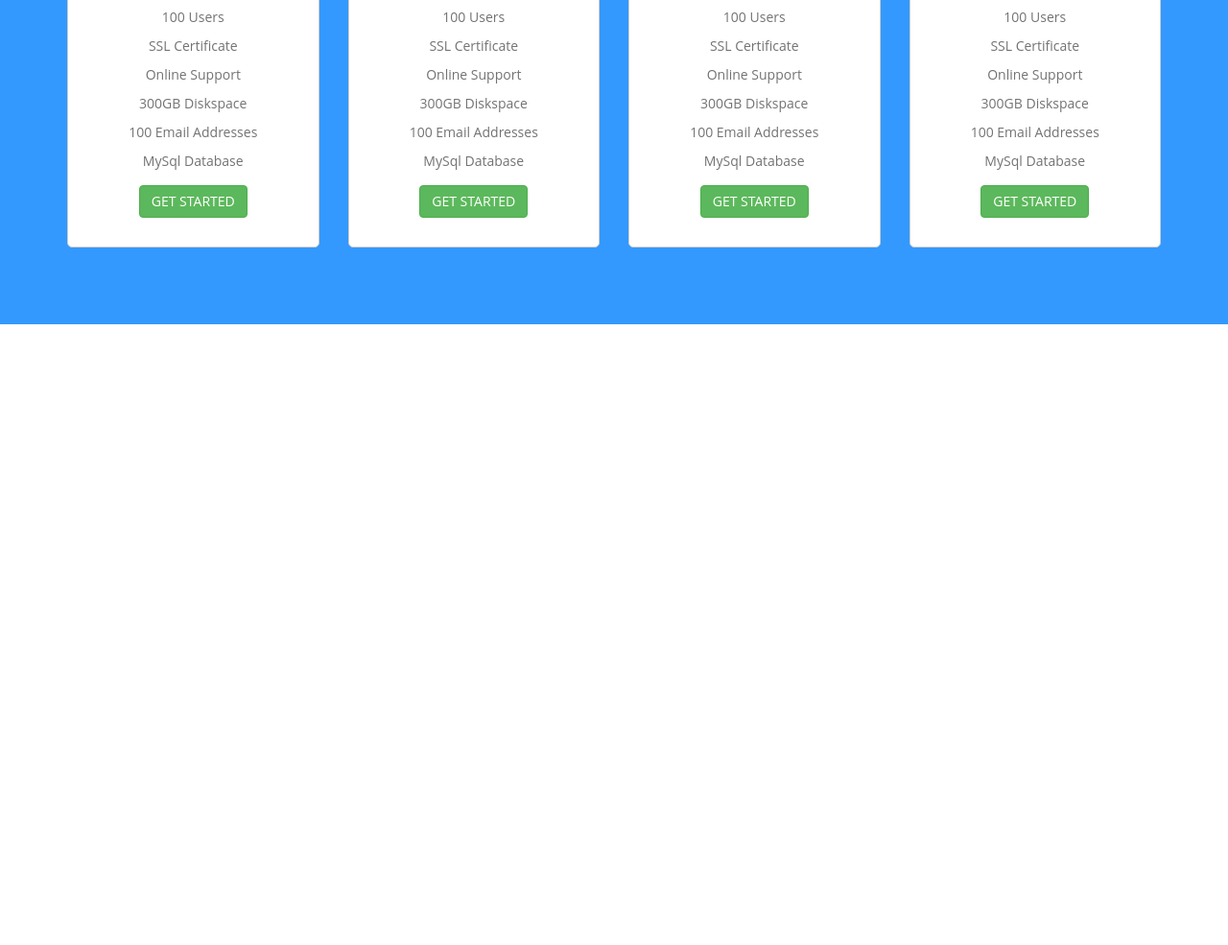
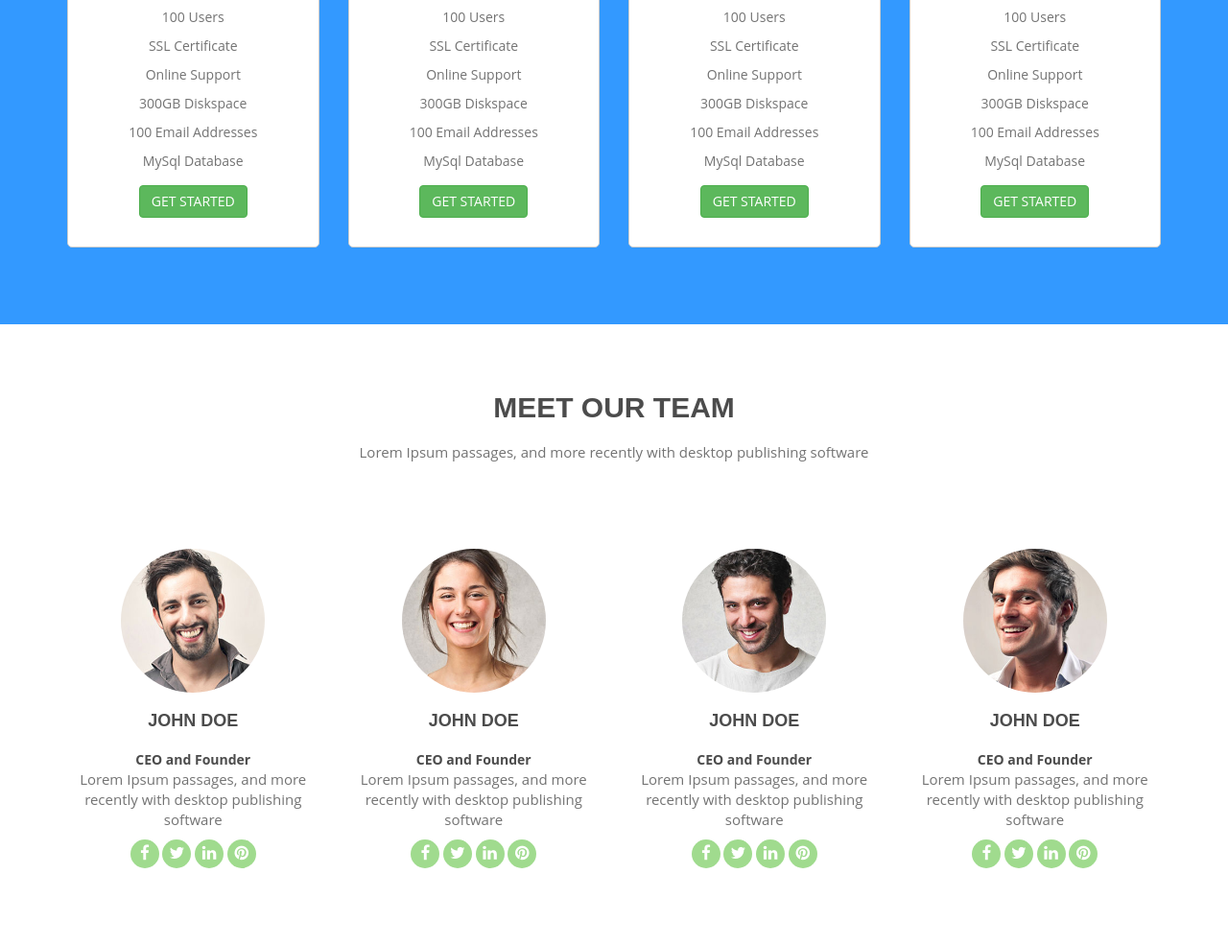
Before and after one commit to charalson72777/landing-page, a plain HTML site: page index.html in a window 1280 px wide. Shown: the part 1691-2676 px from the top of the page at 96% size. Before the commit the page ends 2029 px from the top, so only its background shows below. Drawn offline with nearby package versions, Linux system fonts and the light colour scheme.

Commit message:
team complete

```diff
--- a/css/style.css
+++ b/css/style.css
@@ -1,4 +1,4 @@
-* {
+*{
 
     padding: 0;
     margin: 0;
@@ -208,3 +208,38 @@ p {
         margin-left: 25px;
     }
 }
+
+/*TEAM*/
+
+.team {
+    padding: 50px 0 80px;
+    text-align: center;
+}
+.team b,
+.team h2,
+.team h4 {
+    margin: 20px 0 20px;
+    color: #4c4c4c;
+}
+.team p {
+    color: #737373;
+}
+
+.team img {
+    height: 150px;
+    width: 150px;
+    margin-top: 80px;
+}
+
+.team i {
+    height: 30px;
+    width: 30px;
+    padding: 5px;
+    font-size: 17px;
+    border-radius: 50%;
+    background-color: #a0db8e;
+    color: #fff;
+}
+.team a:hover i {
+    background-color: #709963;
+}
--- a/index.html
+++ b/index.html
@@ -173,8 +173,62 @@
         </div>
        </div>
    </div>
+   </div>
 
    <!--END PRICING-->
+
+   <!--TEAM-->
+
+   <div id="team" class="team">
+       <div class="container">
+           <div class="row">
+               <h2>Meet our team</h2>
+               <p>Lorem Ipsum passages, and more recently with desktop publishing software</p>
+               <div class="col-lg-3 col-md-3">
+                   <img src="images/team/team-1.jpg" class="img-circle" alt="">
+                   <h4>John Doe</h4>
+                   <b>CEO and Founder</b>
+                   <P>Lorem Ipsum passages, and more recently with desktop publishing software</P>
+                   <a href="#"><i class="fa fa-facebook" aria-hidden="true"></i></a>
+                   <a href="#"><i class="fa fa-twitter" aria-hidden="true"></i></a>
+                   <a href="#"><i class="fa fa-linkedin" aria-hidden="true"></i></a>
+                   <a href="#"><i class="fa fa-pinterest" aria-hidden="true"></i></a>
+               </div>
+               <div class="col-lg-3 col-md-3">
+                    <img src="images/team/team-2.jpg" class="img-circle" alt="">
+                    <h4>John Doe</h4>
+                    <b>CEO and Founder</b>
+                    <P>Lorem Ipsum passages, and more recently with desktop publishing software</P>
+                    <a href="#"><i class="fa fa-facebook" aria-hidden="true"></i></a>
+                    <a href="#"><i class="fa fa-twitter" aria-hidden="true"></i></a>
+                    <a href="#"><i class="fa fa-linkedin" aria-hidden="true"></i></a>
+                    <a href="#"><i class="fa fa-pinterest" aria-hidden="true"></i></a>
+                </div>
+                <div class="col-lg-3 col-md-3">
+                        <img src="images/team/team-3.jpg" class="img-circle" alt="">
+                        <h4>John Doe</h4>
+                        <b>CEO and Founder</b>
+                        <P>Lorem Ipsum passages, and more recently with desktop publishing software</P>
+                        <a href="#"><i class="fa fa-facebook" aria-hidden="true"></i></a>
+                        <a href="#"><i class="fa fa-twitter" aria-hidden="true"></i></a>
+                        <a href="#"><i class="fa fa-linkedin" aria-hidden="true"></i></a>
+                        <a href="#"><i class="fa fa-pinterest" aria-hidden="true"></i></a>
+                </div>
+                <div class="col-lg-3 col-md-3">
+                        <img src="images/team/team-4.jpg" class="img-circle" alt="">
+                        <h4>John Doe</h4>
+                        <b>CEO and Founder</b>
+                        <P>Lorem Ipsum passages, and more recently with desktop publishing software</P>
+                        <a href="#"><i class="fa fa-facebook" aria-hidden="true"></i></a>
+                        <a href="#"><i class="fa fa-twitter" aria-hidden="true"></i></a>
+                        <a href="#"><i class="fa fa-linkedin" aria-hidden="true"></i></a>
+                        <a href="#"><i class="fa fa-pinterest" aria-hidden="true"></i></a>
+                </div>
+           </div>
+       </div>
+   </div>
+
+   <!--END TEAM-->
 
 
 
```
